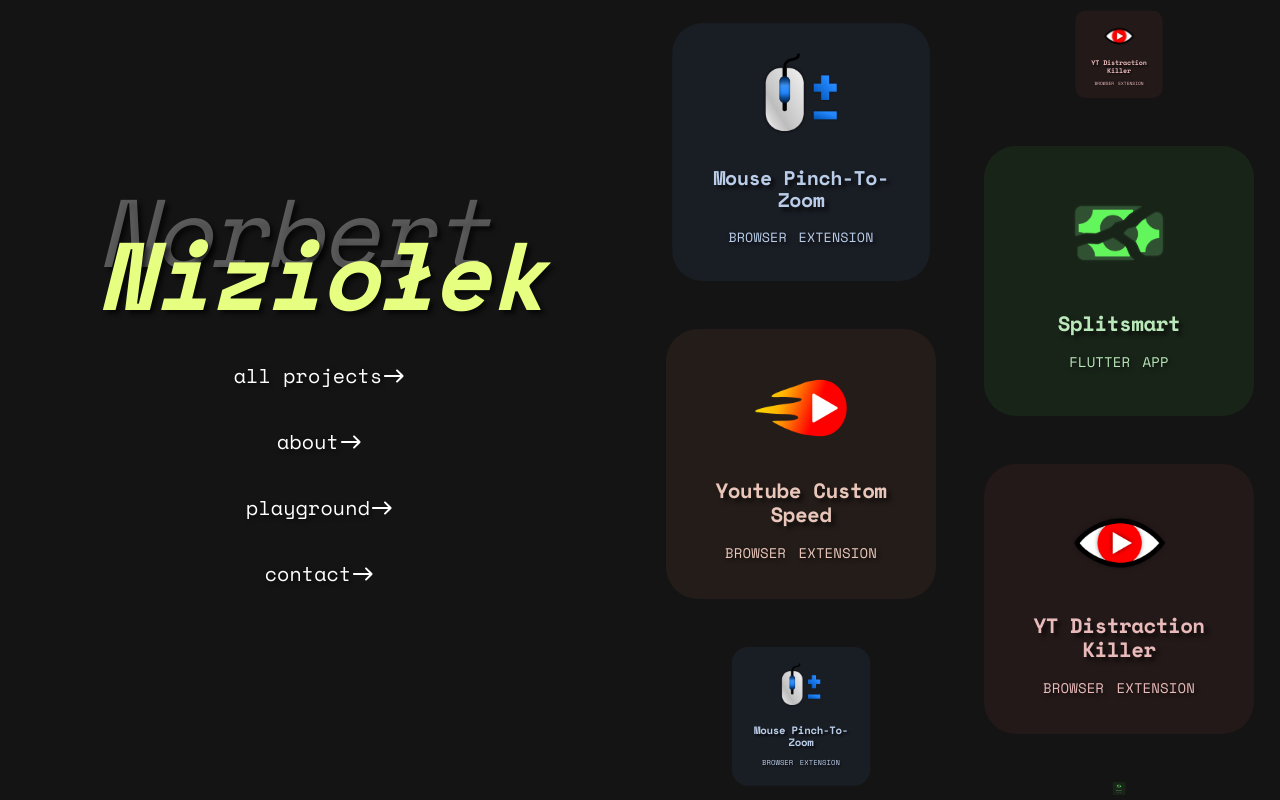
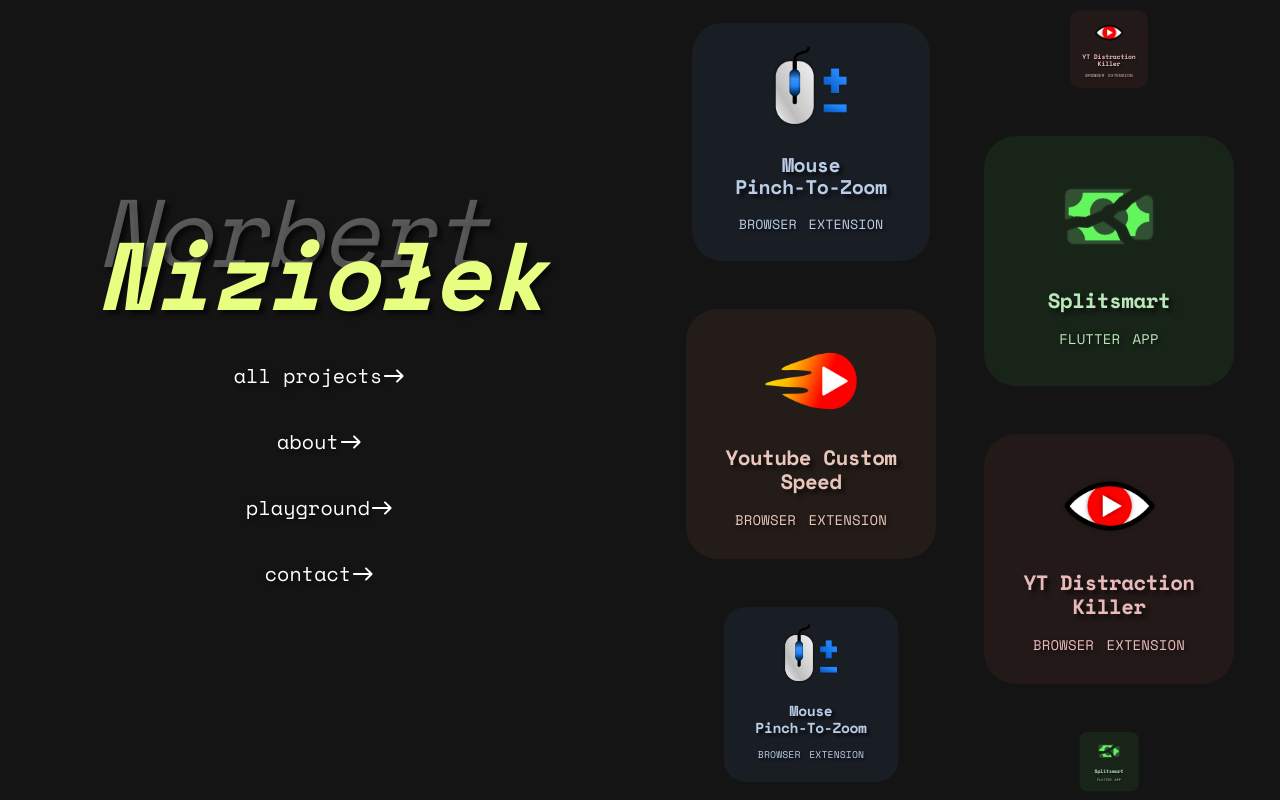
Before and after one commit to nizioleque/portfolio, a Next.js app: page / in a window 1280 px wide. Built offline with nearby package versions, Linux system fonts and the light colour scheme.

Commit message:
Fix line break in card title

```diff
--- a/pages/projects/mouse-pinch-to-zoom.tsx
+++ b/pages/projects/mouse-pinch-to-zoom.tsx
@@ -5,7 +5,7 @@ import { ProjectCategory, ProjectMeta } from '../../src/types';
 
 export const meta: ProjectMeta = {
   id: 'mouse-pinch-to-zoom',
-  name: 'Mouse Pinch-To-Zoom',
+  name: 'Mouse\nPinch-To-Zoom',
   category: ProjectCategory.Extension,
   hue: 216,
   icon,
--- a/src/components/Card/CardContent.tsx
+++ b/src/components/Card/CardContent.tsx
@@ -1,13 +1,12 @@
 import { Box, Typography } from '@mui/material';
 import Image from 'next/image';
+import { CardImageSize } from '../../constants';
 import { ProjectMeta } from '../../types';
 import ExpandableCard from './ExpandableCard';
 
 export type CardContentProps = {
   project: ProjectMeta;
 };
-
-const IMAGE_SIZE = 94;
 
 function CardContent({ project }: CardContentProps) {
   return (
@@ -24,20 +23,25 @@ function CardContent({ project }: CardContentProps) {
               alignItems: 'center',
               justifyContent: 'space-evenly',
               gap: 2,
-              minHeight: IMAGE_SIZE,
+              minHeight: CardImageSize,
             }}
           >
             {project.icon && (
               <Image
                 alt={`${project.name} icon`}
                 src={project.icon}
-                height={IMAGE_SIZE}
-                width={IMAGE_SIZE}
+                height={CardImageSize}
+                width={CardImageSize}
                 style={{ objectFit: 'contain' }}
               />
             )}
             <Box>
-              <Typography variant='h3' textAlign='center' gutterBottom>
+              <Typography
+                variant='h3'
+                textAlign='center'
+                gutterBottom
+                sx={{ whiteSpace: 'pre-line' }}
+              >
                 {project.name}
               </Typography>
               <Typography
--- a/src/constants.ts
+++ b/src/constants.ts
@@ -1 +1,2 @@
-export const CardSize = 270;
+export const CardSize = 250;
+export const CardImageSize = 94;
```
